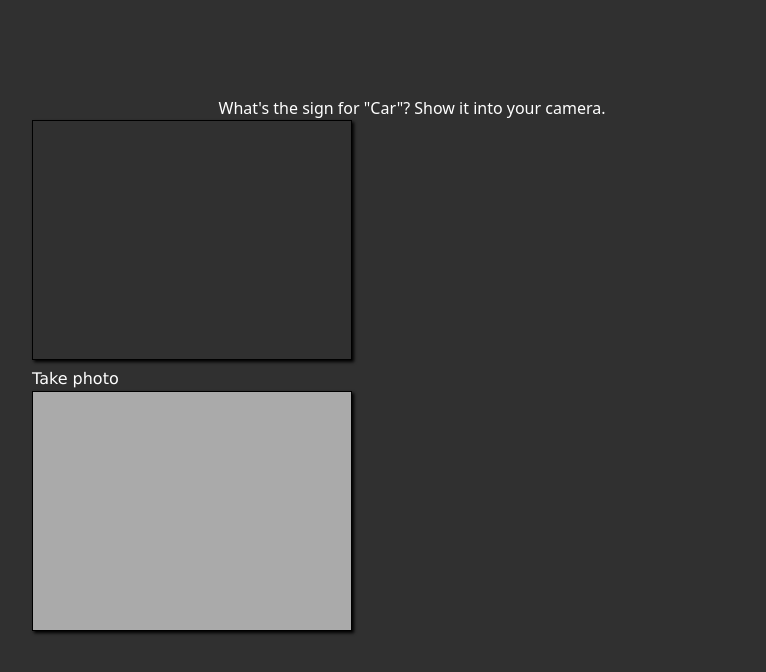
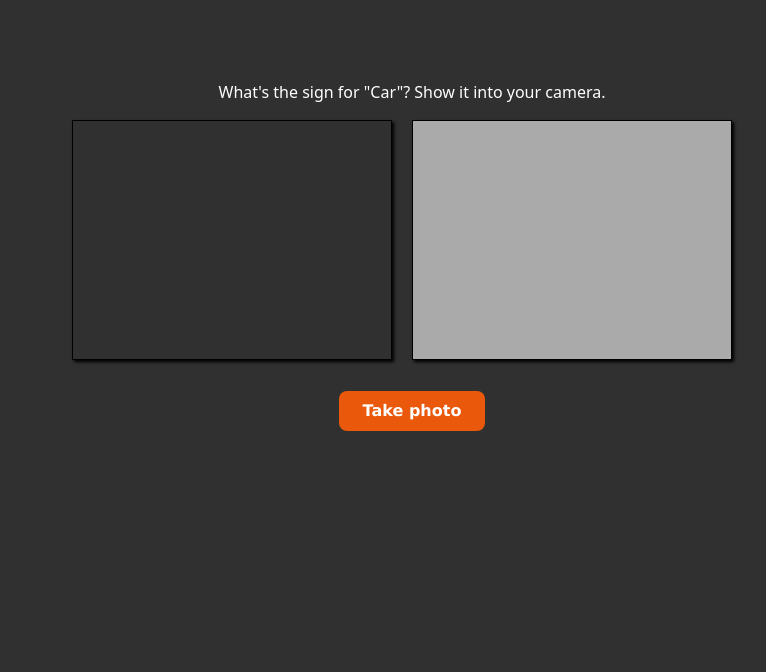
Before and after one commit to leu/aslhack, a Next.js app: page /student/quiz in a window 1280 px wide. Shown: the top 672 px of the page, without its empty margins (228-994 px from the left). Built offline with nearby package versions, Linux system fonts and the light colour scheme; no server answers.

Commit message:
Style camera components a bit

```diff
--- a/src/pages/student/quiz.tsx
+++ b/src/pages/student/quiz.tsx
@@ -80,18 +80,19 @@ export default function Quiz() {
 
 
     return (
-      <main className={`flex min-h-screen flex-col items-center p-24`}>
-        <div>What's the sign for "{word}"? Show it into your camera.</div>
+      <main className={`flex min-h-screen flex-col items-center p-20`}>
+        <div className="mb-4 w-screen px-4 sm:text-center">What's the sign for "{word}"? Show it into your camera.</div>
         <div className="contentarea">
-            <div className="camera">
+            <div className="camera inline mb-2">
                 <video id="video">Video stream not available.</video>
             </div>
-            <div><button id="startbutton">Take photo</button></div>
 
             <canvas id="canvas"></canvas>
-            <div className="output">
+            <div className="output inline mb-2">
                 <img id="photo" alt="The screen capture will appear in this box." />
             </div>
+
+            <div className="flex justify-center mt-4"><button id="startbutton" className="bg-orange-600 py-2 px-6 font-bold rounded-lg">Take photo</button></div>
         </div>
       </main>
   );
--- a/src/styles/globals.css
+++ b/src/styles/globals.css
@@ -45,5 +45,5 @@ body {
 .contentarea {
   font-size: 16px;
   font-family: "Lucida Grande", "Arial", sans-serif;
-  width: 760px;
+  width: auto;
 }
```
